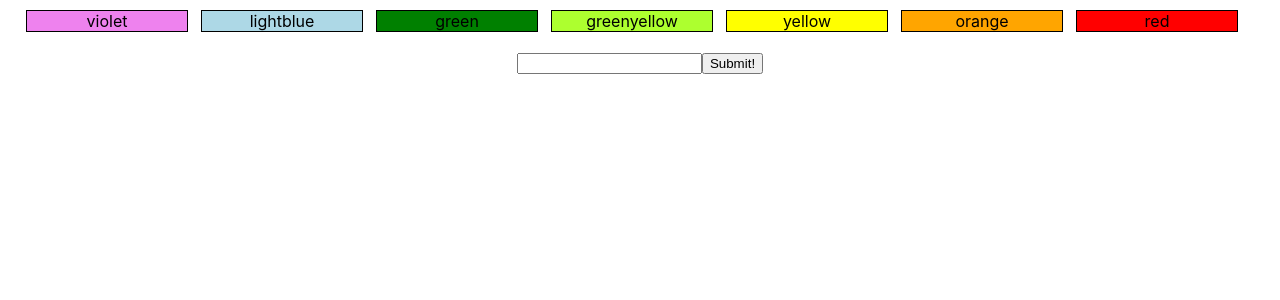
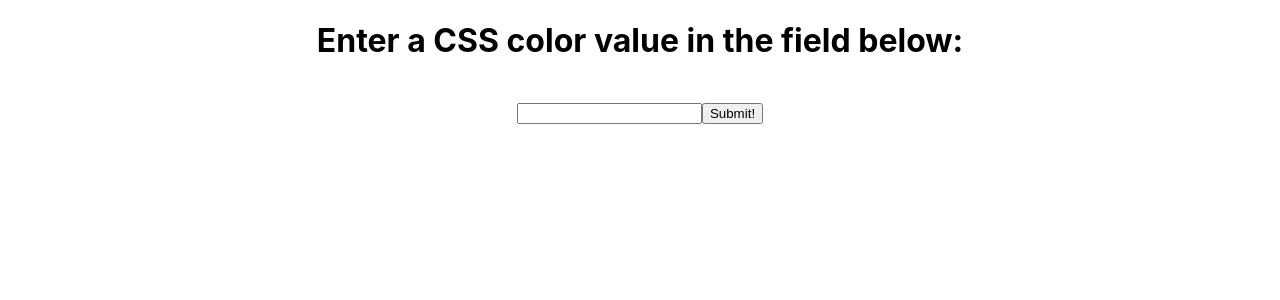
Before and after one commit to tacarter3/react-rainbow, a React (Create React App) app: page / in a window 1280 px wide. Shown: the top 300 px of the page. Built offline with nearby package versions, Linux system fonts and the light colour scheme.

Commit message:
Made some changes to the CSS and eliminated old default color values

```diff
--- a/src/App.css
+++ b/src/App.css
@@ -5,7 +5,7 @@
 .container {
   display: flex;
   margin-left: 13px;
-  margin-top: 5px;
+  margin-top: 20px;
   align-items: center;
   flex-flow: row wrap;
 }
--- a/src/App.js
+++ b/src/App.js
@@ -4,7 +4,9 @@ import ColorBlock from './ColorBlock';
 import ColorForm from './ColorForm';
 
 function App() {
-  let [colors, setColors] = useState(['violet', 'lightblue', 'green', 'greenyellow', 'yellow', 'orange', 'red'])
+  // let [colors, setColors] = useState(['violet', 'lightblue', 'green', 'greenyellow', 'yellow', 'orange', 'red'])
+  let [colors, setColors] = useState([])
+
 
   const addColor = (newColor) => {
     // checks to validate color entered is a recognized CSS color
@@ -18,6 +20,7 @@ function App() {
 
   return (
     <div className="App">
+      <h1>Enter a CSS color value in the field below:</h1>
       <div className="container">
         {colors.map((color, i) =>
           <ColorBlock key={i} color={color} />
@@ -29,4 +32,6 @@ function App() {
 
 }
 
+
+
 export default App;
```
